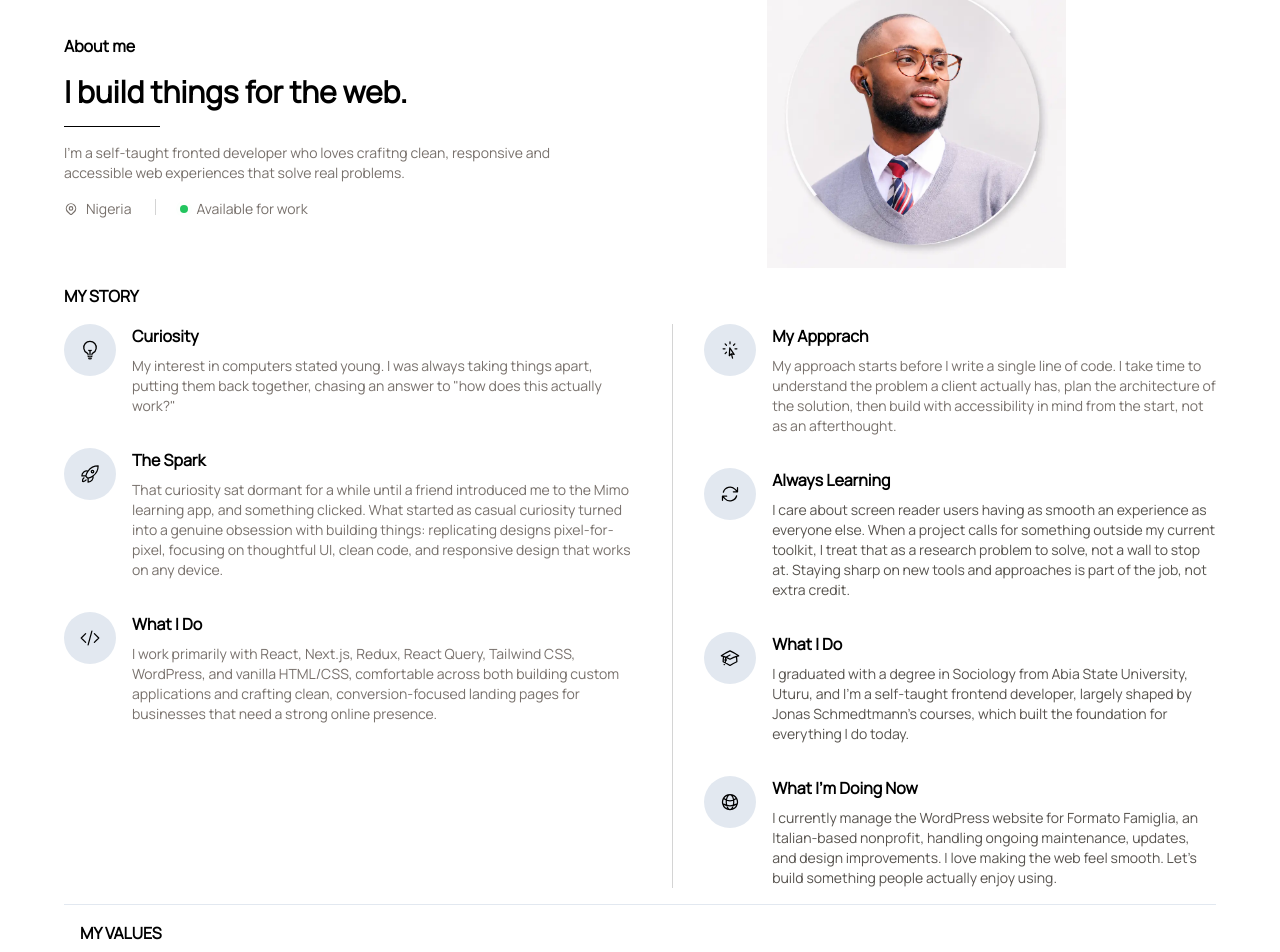
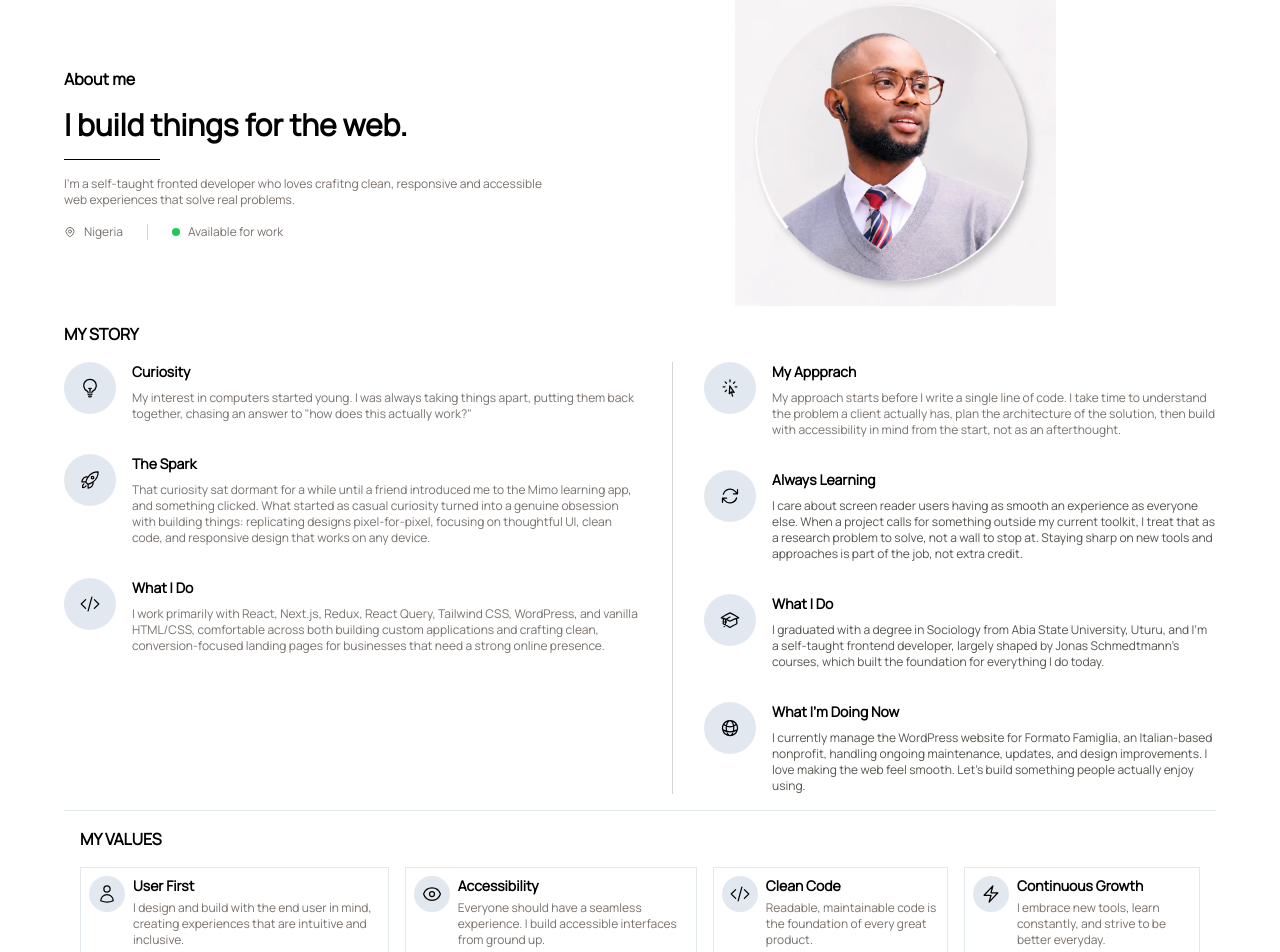
Before and after one commit to Aikaykalu17/portfolio, a React (Vite) app: page /about in a window 1280 px wide. Shown: the part 113-1065 px from the top of the page. Built offline with nearby package versions, Linux system fonts and the light colour scheme.

Commit message:
Initial commit

```diff
--- a/src/App.jsx
+++ b/src/App.jsx
@@ -40,7 +40,7 @@ function App() {
         )}
       </AnimatePresence>
 
-      <main className="bg-white w-[95%] mx-auto pt-4 flex flex-col gap-8 lg:w-full lg:gap-8 border-t border-[#E5E7EB]">
+      <main className="bg-white w-[95%] mx-auto pt-4 flex flex-col gap-8 md:w-full md:gap-8 border-t border-[#E5E7EB] min-h-screen">
         <div ref={targetRef}></div> {/* invisible marker */}
         <Routes>
           <Route path="/" element={<Hero />} />
--- a/src/components/About.jsx
+++ b/src/components/About.jsx
@@ -19,7 +19,7 @@ function About() {
   return (
     <section className="pt-4" id="about">
       <div className="flex flex-col gap-4 w-[90%] mx-auto pb-4 border-t border-slate-200">
-        <div className="flex flex-col lg:flex lg:flex-row pt-4 gap-4">
+        <div className="flex flex-col md:flex md:flex-row pt-8 gap-4">
           <div className="flex flex-col gap-4 pt-4 lg:justify-center">
             <p className="font-bold">About me</p>
             <h1 className="text-3xl font-bold">
@@ -27,13 +27,13 @@ function About() {
               I build things for the web.{" "}
             </h1>
             <div className="w-24 h-px bg-black"></div>
-            <p className="text-stone-500 font-medium text-sm">
+            <p className="text-stone-500 font-medium text-xs">
               I'm a self-taught fronted developer who loves crafitng clean,
               responsive and accessible web experiences that solve real
               problems.{" "}
             </p>
             <div className="flex justify-around lg:justify-normal lg:gap-6">
-              <span className="flex items-center justify-center gap-2 text-stone-500 font-medium text-sm">
+              <span className="flex items-center justify-center gap-2 text-stone-500 font-medium text-xs">
                 <HiOutlineLocationMarker /> Nigeria
               </span>
               <div className="w-px h-4 bg-neutral-300"></div>
@@ -42,15 +42,15 @@ function About() {
                   <span className="animate-ping absolute inline-flex h-full w-full rounded-full bg-green-400 opacity-75"></span>
                   <span className="relative inline-flex rounded-full w-2 h-2 bg-green-500"></span>
                 </span>
-                <span className="text-stone-500 font-medium text-sm">
+                <span className="text-stone-500 font-medium text-xs">
                   Available for work
                 </span>
               </div>
             </div>
           </div>
 
-          <div className="lg:flex lg:justify-center">
-            <img src={portrait2} className="lg:w-1/2" />
+          <div className="md:flex md:justify-center">
+            <img src={portrait2} className="md:w-8/12 xl:w-[50%]" />
           </div>
         </div>
 
@@ -70,9 +70,9 @@ function About() {
                 </div>
                 {/* Words */}
                 <div className="flex flex-col gap-2">
-                  <h2 className="font-bold">Curiosity</h2>
-                  <p className="text-stone-500 font-medium text-sm">
-                    My interest in computers stated young. I was always taking
+                  <h2 className="font-bold text-sm">Curiosity</h2>
+                  <p className="text-stone-500 font-medium text-xs">
+                    My interest in computers started young. I was always taking
                     things apart, putting them back together, chasing an answer
                     to "how does this actually work?"
                   </p>
@@ -85,8 +85,8 @@ function About() {
                 </div>
                 {/* Words */}
                 <div className="flex flex-col gap-2">
-                  <h2 className="font-bold">The Spark</h2>
-                  <p className="text-stone-500 font-medium text-sm">
+                  <h2 className="font-bold text-sm">The Spark</h2>
+                  <p className="text-stone-500 font-medium text-xs">
                     That curiosity sat dormant for a while until a friend
                     introduced me to the Mimo learning app, and something
                     clicked. What started as casual curiosity turned into a
@@ -103,8 +103,8 @@ function About() {
                 </div>
                 {/* Words */}
                 <div className="flex flex-col gap-2">
-                  <h2 className="font-bold">What I Do</h2>
-                  <p className="text-stone-500 font-medium text-sm">
+                  <h2 className="font-bold text-sm">What I Do</h2>
+                  <p className="text-stone-500 font-medium text-xs">
                     I work primarily with React, Next.js, Redux, React Query,
                     Tailwind CSS, WordPress, and vanilla HTML/CSS, comfortable
                     across both building custom applications and crafting clean,
@@ -126,8 +126,8 @@ function About() {
                 </div>
                 {/* Words */}
                 <div className="flex flex-col gap-2">
-                  <h2 className="font-bold">My Appprach</h2>
-                  <p className="text-stone-500 font-medium text-sm">
+                  <h2 className="font-bold text-sm">My Appprach</h2>
+                  <p className="text-stone-500 font-medium text-xs">
                     My approach starts before I write a single line of code. I
                     take time to understand the problem a client actually has,
                     plan the architecture of the solution, then build with
@@ -143,8 +143,8 @@ function About() {
                 </div>
                 {/* Words */}
                 <div className="flex flex-col gap-2">
-                  <h2 className="font-bold">Always Learning</h2>
-                  <p className="text-stone-600 font-medium text-sm">
+                  <h2 className="font-bold text-sm">Always Learning</h2>
+                  <p className="text-stone-600 font-medium text-xs">
                     I care about screen reader users having as smooth an
                     experience as everyone else. When a project calls for
                     something outside my current toolkit, I treat that as a
@@ -161,8 +161,8 @@ function About() {
                 </div>
                 {/* Words */}
                 <div className="flex flex-col gap-2">
-                  <h2 className="font-bold">What I Do</h2>
-                  <p className="text-stone-600 font-medium text-sm">
+                  <h2 className="font-bold text-sm">What I Do</h2>
+                  <p className="text-stone-600 font-medium text-xs">
                     I graduated with a degree in Sociology from Abia State
                     University, Uturu, and I'm a self-taught frontend developer,
                     largely shaped by Jonas Schmedtmann's courses, which built
@@ -177,8 +177,8 @@ function About() {
                 </div>
                 {/* Words */}
                 <div className="flex flex-col gap-2">
-                  <h2 className="font-bold">What I'm Doing Now</h2>
-                  <p className="text-stone-600 font-medium text-sm">
+                  <h2 className="font-bold text-sm">What I'm Doing Now</h2>
+                  <p className="text-stone-600 font-medium text-xs">
                     I currently manage the WordPress website for Formato
                     Famiglia, an Italian-based nonprofit, handling ongoing
                     maintenance, updates, and design improvements. I love making
@@ -197,13 +197,13 @@ function About() {
           </div>
 
           {/* Column on mobile devices. Row on large screens */}
-          <div className="flex flex-col gap-4 lg:flex lg:flex-row">
+          <div className="flex flex-col gap-4 md:grid md:grid-cols-2 lg:flex lg:flex-row">
             <div className="flex gap-4 border border-slate-200 p-4 lg:p-2 lg:gap-2">
               <div className=" bg-slate-200 w-max h-max rounded-full p-2">
                 <HiOutlineUser size={20} />
               </div>
-              <div className="flex flex-col">
-                <h2 className="font-bold">User First</h2>
+              <div className="flex flex-col gap-1">
+                <h2 className="font-bold text-sm">User First</h2>
                 <p className="text-stone-500 font-medium text-xs">
                   I design and build with the end user in mind, creating
                   experiences that are intuitive and inclusive.
@@ -215,8 +215,8 @@ function About() {
               <div className=" bg-slate-200 w-max h-max rounded-full p-2">
                 <HiOutlineEye size={20} />
               </div>
-              <div className="flex flex-col">
-                <p className="font-bold">Accessibility</p>
+              <div className="flex flex-col gap-1">
+                <h3 className="font-bold text-sm">Accessibility</h3>
                 <p className="text-stone-500 font-medium text-xs">
                   Everyone should have a seamless experience. I build accessible
                   interfaces from ground up.
@@ -228,8 +228,8 @@ function About() {
               <div className=" bg-slate-200 w-max h-max rounded-full p-2">
                 <HiOutlineCodeBracket size={20} />
               </div>
-              <div className="flex flex-col">
-                <h2 className="font-bold">Clean Code</h2>
+              <div className="flex flex-col gap-1">
+                <h2 className="font-bold text-sm">Clean Code</h2>
                 <p className="text-stone-500 font-medium text-xs">
                   Readable, maintainable code is the foundation of every great
                   product.{" "}
@@ -241,8 +241,8 @@ function About() {
               <div className=" bg-slate-200 w-max h-max rounded-full p-2">
                 <HiOutlineBolt size={20} />
               </div>
-              <div className="flex flex-col">
-                <p className="font-bold">Continuous Growth</p>
+              <div className="flex flex-col gap-1">
+                <p className="font-bold text-sm">Continuous Growth</p>
                 <p className="text-stone-500 font-medium text-xs">
                   I embrace new tools, learn constantly, and strive to be better
                   everyday.
--- a/src/components/Footer.jsx
+++ b/src/components/Footer.jsx
@@ -10,7 +10,7 @@ function Footer() {
   const year = new Date().getFullYear();
 
   return (
-    <footer className="w-full flex items-center justify-center h-40 bg-black">
+    <footer className="w-full flex items-center justify-center h-40 bg-black flex-none">
       <div className="w-[90%] h-40 flex flex-col justify-center gap-4 lg:flex-row lg:justify-between">
         <div className="flex flex-col justify-center items-center">
           <img src={whiteLogo} alt="White logo" className="flex self-start" />
@@ -54,7 +54,7 @@ function Footer() {
           </a>
         </nav>
 
-        <div className="flex gap-12 justify-center items-center ">
+        <div className="flex gap-12 justify-around items-center ">
           <div>
             <p className="text-neutral-400  text-xs">
               © <span>{year}</span> Ikechukwu Kalu Amogu. <br />
```
Also changed, not shown: src/components/AboutMe.jsx (+7 -7 lines), src/components/Contact.jsx (+7 -7 lines), src/components/FeaturedProjects.jsx (+5 -3 lines), src/components/Hamburger.jsx (+9 -8 lines), src/components/Navbar.jsx (+10 -10 lines), src/components/Projects.jsx (+14 -17 lines), src/components/TechStack.jsx (+6 -6 lines), src/components/UserInfo.jsx (+25 -22 lines).
